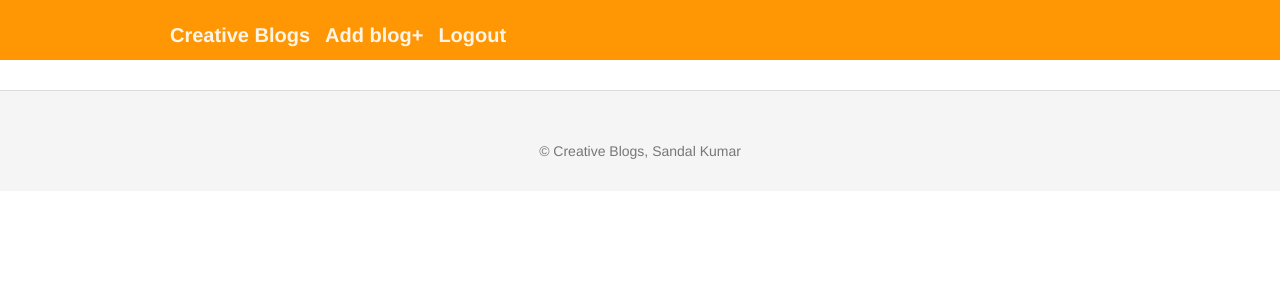
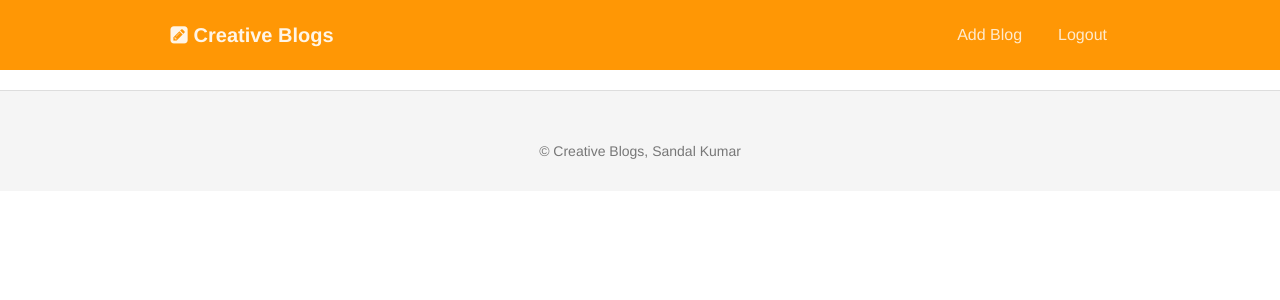
Before and after one commit to sandalkumar/my-first-blog, a Django app: page /base in a window 1280 px wide. Shown: the top 300 px of the page. Run offline with Django 3.2, Linux system fonts and the light colour scheme; the visitor is signed in with stand-in values (Sample User, id 1); some libraries are stand-ins or nearby versions; some web fonts are replaced.

Commit message:
navbar is good and shining

```diff
--- a/mysite/blog/templates/blog/base.html
+++ b/mysite/blog/templates/blog/base.html
@@ -23,11 +23,19 @@
 
 <body class="blog-post">
 
-<nav class="navbar navbar-ct-orange navbar-fixed-top" role="navigation">
+<!-- <nav class="navbar navbar-ct-orange navbar-fixed-top" role="navigation">
     <div class="container">
-    <!-- Brand and toggle get grouped for better mobile display -->
-    <div class="navbar-header">
-      <a class="navbar-brand" href="/"> Creative Blogs</a>
+
+   <div class="navbar-header">
+      <button id="menu-toggle" type="button" class="navbar-toggle">
+        <span class="sr-only">Toggle navigation</span>
+        <span class="icon-bar bar1"></span>
+        <span class="icon-bar bar2"></span>
+        <span class="icon-bar bar3"></span>
+      </button>
+      <a class="navbar-brand" href="/">Creative Blogs</a>
+      </div>
+
       {%if request.user.is_authenticated %}
       <a class="navbar-brand" href="/manage/add_blog"> Add blog+</a>
       <a class="navbar-brand" href="/logout"> Logout </a>
@@ -37,7 +45,55 @@
     </div>
 
   </div>
+</nav> -->
+
+<nav class="navbar navbar-ct-orange navbar-fixed-top" role="navigation">
+    <div class="container">
+    <!-- Brand and toggle get grouped for better mobile display -->
+    <div class="navbar-header">
+      <button id="menu-toggle" type="button" class="navbar-toggle">
+        <span class="sr-only">Toggle navigation</span>
+        <span class="icon-bar bar1"></span>
+        <span class="icon-bar bar2"></span>
+        <span class="icon-bar bar3"></span>
+      </button>
+      <a class="navbar-brand" href="/"><i class="fa fa-pencil-square"></i> Creative Blogs</a>
+    </div>
+
+    <!-- Collect the nav links, forms, and other content for toggling -->
+    <div class="collapse navbar-collapse">
+      <ul  class="nav navbar-nav navbar-right">
+
+            {%if request.user.is_authenticated %}
+
+            <li>
+                <a href="/manage/add_blog">
+                      Add Blog
+                </a>
+            </li>
+            <li>
+                <a href="/logout">
+                      Logout
+                </a>
+            </li>
+            {% else %}
+            <li>
+                <a href="/login">
+                      Login
+                </a>
+            </li>
+            {% endif %}
+       </ul>
+
+    </div><!-- /.navbar-collapse -->
+  </div>
 </nav>
+
+
+
+
+
+
 
 <div class="wrapper">
   <div class="section" style="margin-top:30px;">
```
